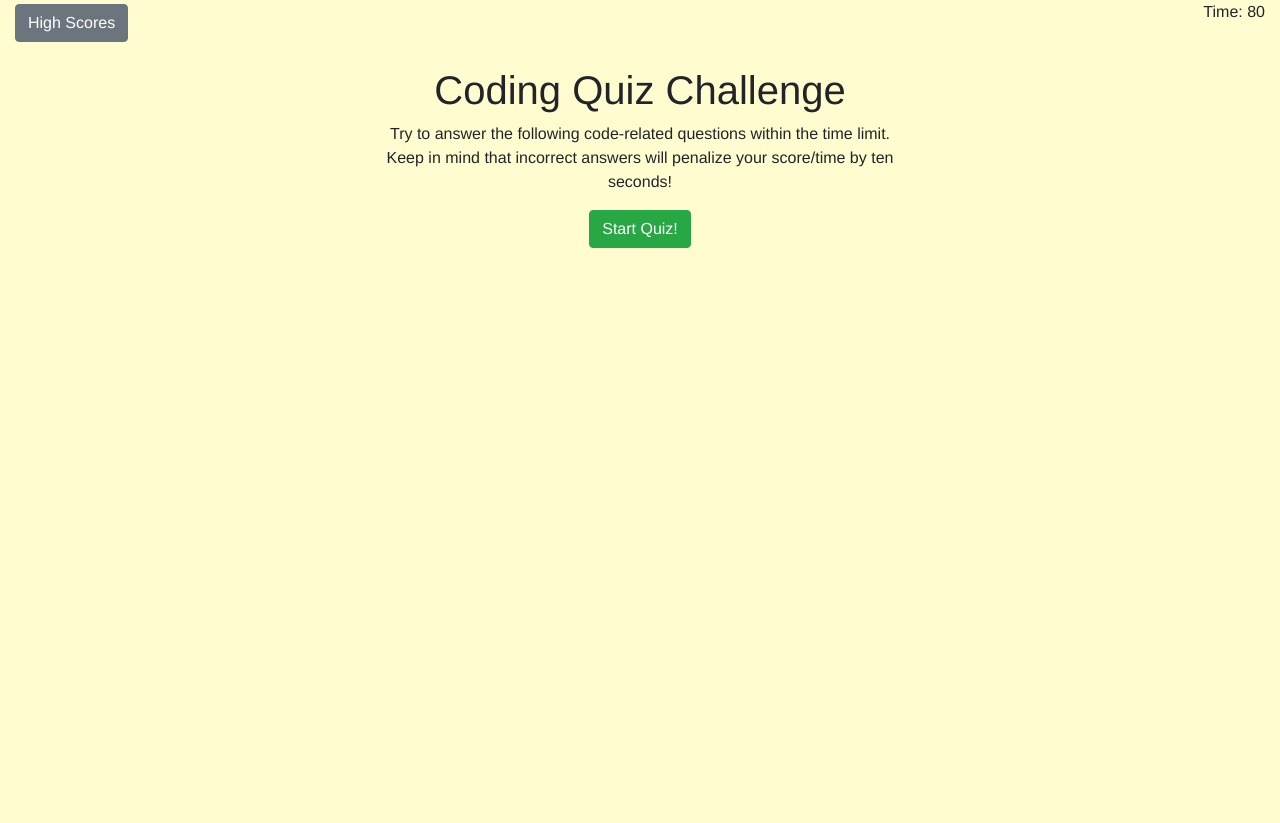
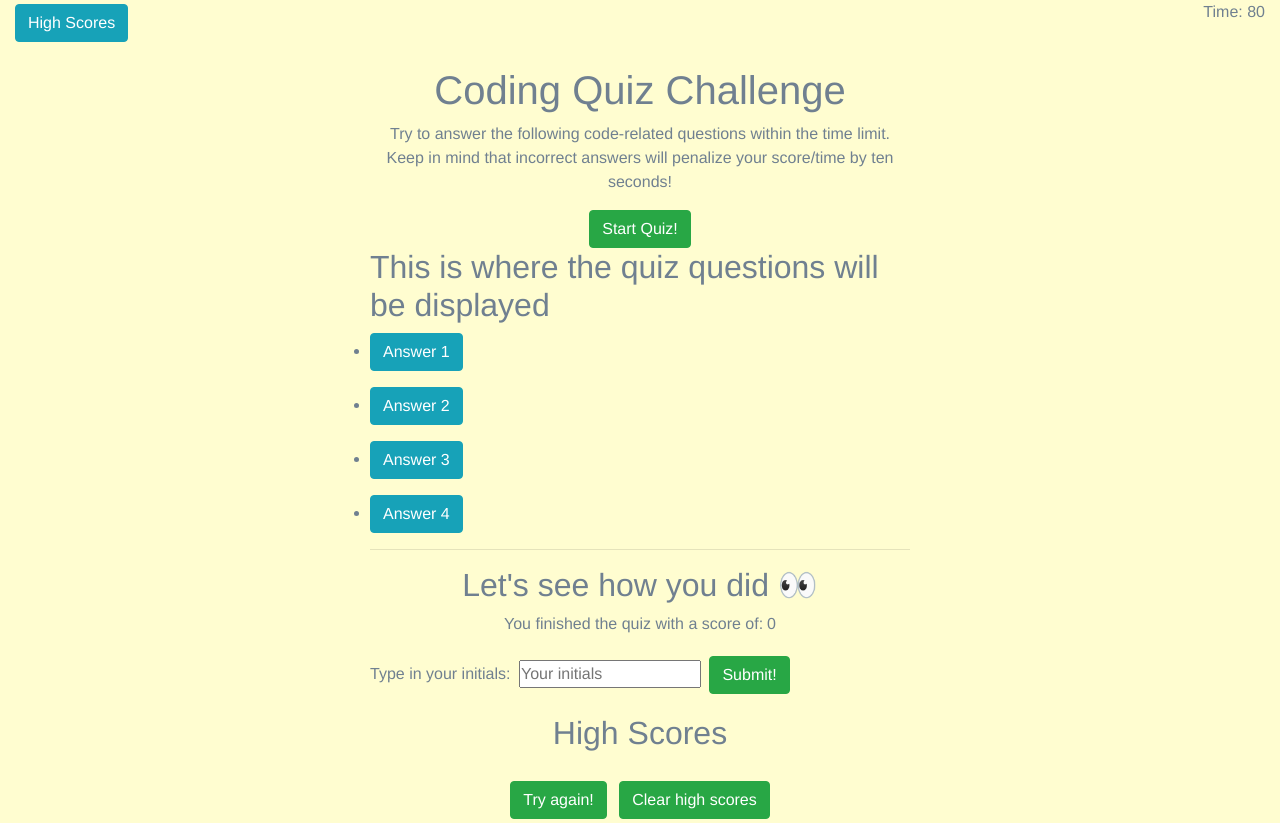
Before and after one commit to besharpe5/code_quiz, a plain HTML site: page index.html in a window 1280 px wide. Before the commit the page ends 800 px from the top, so only its background shows below. Drawn offline with nearby package versions, Linux system fonts and the light colour scheme.

Commit message:
finished index.html setup

```diff
--- a/assets/css/style.css
+++ b/assets/css/style.css
@@ -12,4 +12,5 @@
 
 body{
     background: var(--primary);
+    color: var(--secondary);
 }
--- a/index.html
+++ b/index.html
@@ -14,7 +14,7 @@
     <header class="container-fluid mb-4">
         <div class="row">
             <div class="col-6">
-                <button id="high-scores" type="button" class="btn btn-secondary d-inline-block mt-1">High Scores</button>
+                <button id="high-scores" type="button" class="btn btn-info d-inline-block mt-1">High Scores</button>
             </div>
             <div class="col-6">
                 <p class="d-flex justify-content-end time">Time: 80</p>
@@ -30,45 +30,66 @@
                     <div class="col-6">
                         <h1 class="d-flex justify-content-center text-center">Coding Quiz Challenge</h1>
                         <p class="d-flex justify-content-center text-center">Try to answer the following code-related questions within the time limit. Keep in mind that incorrect answers will penalize your score/time by ten seconds!</p>
-                        <button id=start-button type="button" class="btn btn-success mx-auto d-block">Start Quiz!</button>
+                        <button id=startbutton type="button" class="btn btn-success mx-auto d-block">Start Quiz!</button>
+                    </div>
+                </div>
+            </section>
+
+            <section id="quizquestions">
+                <div class="row">
+                    <div class="col-3"></div>
+                    <div class="col-6">
+                        <h2 id="quizquestionoption">This is where the quiz questions will be displayed</h2>
+                        <ul class="px-0 py-0 nobullets">
+                            <li class="mb-3"><button id="firstanswer" value="0" type="button" class="btn btn-info quizAnswerBtn">Answer 1</button></li>
+                            <li class="mb-3"><button id="secondanswer" value="1" type="button" class="btn btn-info quizAnswerBtn">Answer 2</button></li>
+                            <li class="mb-3"><button id="thirdanswer" value="2" type="button" class="btn btn-info quizAnswerBtn">Answer 3</button></li>
+                            <li class="mb-3"><button id="fourthanswer" value="3" type="button" class="btn btn-info quizAnswerBtn">Answer 4</button></li>
+                        </ul>
+                        <div id="rightorwronganswer" class="font-weight-bold font-italic">
+                            <hr>
+                            <!-- this is where the right or wrong answer will be added from script.js -->
+                        </div>
+                    </div>
+                </div>
+            </section>
+
+            <section id="endofquiz">
+                <div class="row">
+                    <div class="col-3"></div>
+                    <div class="col-6">
+                        <h2 class="d-flex justify-content-center text-center">Let's see how you did 👀</h2>
+                        <p class="d-flex justify-content-center text-center">You finished the quiz with a score of: <span id="finalscore" class="pl-1">0</span></p>
+                        <p>Type in your initials: <span class="ml-1"><input placeholder="Your initials" id="userinitials" /></span>
+                            <button id="submit-final-score" class="btn btn-success mx-1 my-1 d-inline-block">Submit!</button>
+                        </p>
+                    </div>
+                </div>
+            </section>
+
+            <section id="userhighscores">
+                <div class="row">
+                    <div class="col-3"></div>
+                    <div class="col-6 text-center">
+                        <h2 class="d-flex justify-content-center text-center">High Scores</h2>
+                        <ol id="highscoreslist" class="d-flex justify-content-center text-center"></ol>
+                        <button id="return" class="btn btn-success mx-1 my-1 d-inline-block">Try again!</button>
+                        <button id="clearhighscores" class="btn btn-success mx-1 my-1 d-inline block">Clear high scores</button>
                     </div>
                 </div>
             </section>
         </div>
     </main>
 
-
-
-
-
-
-
-
-
-
-
-
-
-
-
-
-
-
-
-
-
-
-
-
-
-
-
-
-
-
-
-
-
     <script src="./assets/js/script.js"></script>
+    <script src="https://code.jquery.com/jquery-3.5.1.slim.min.js"
+    integrity="sha384-DfXdz2htPH0lsSSs5nCTpuj/zy4C+OGpamoFVy38MVBnE+IbbVYUew+OrCXaRkfj"
+    crossorigin="anonymous"></script>
+<script src="https://cdn.jsdelivr.net/npm/popper.js@1.16.0/dist/umd/popper.min.js"
+    integrity="sha384-Q6E9RHvbIyZFJoft+2mJbHaEWldlvI9IOYy5n3zV9zzTtmI3UksdQRVvoxMfooAo"
+    crossorigin="anonymous"></script>
+<script src="https://stackpath.bootstrapcdn.com/bootstrap/4.5.0/js/bootstrap.min.js"
+    integrity="sha384-OgVRvuATP1z7JjHLkuOU7Xw704+h835Lr+6QL9UvYjZE3Ipu6Tp75j7Bh/kR0JKI"
+    crossorigin="anonymous"></script>
 </body>
 </html>
```
